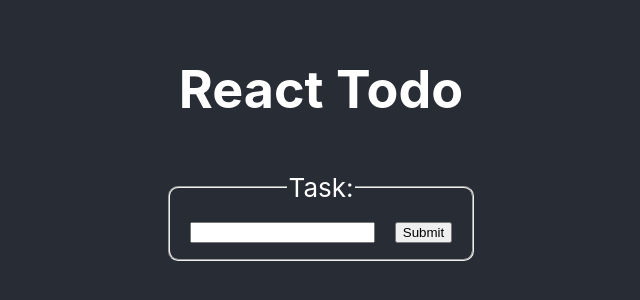
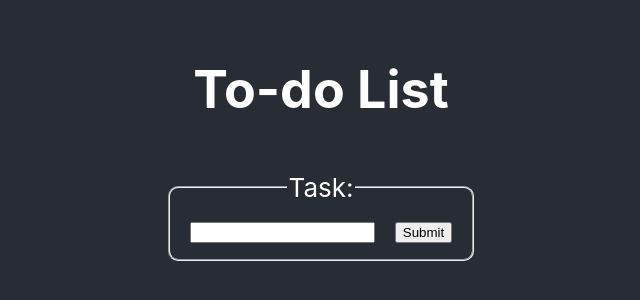
Before and after one commit to laisrhianne/react-todo, a React (Create React App) app: page / in a window 1280 px wide. Shown: the part 240-540 px from the top of the page, without its empty margins (319-959 px from the left). Built offline with nearby package versions, Linux system fonts and the light colour scheme.

Commit message:
comments added

```diff
--- a/public/index.html
+++ b/public/index.html
@@ -24,7 +24,7 @@
       work correctly both with client-side routing and a non-root public URL.
       Learn how to configure a non-root public URL by running `npm run build`.
     -->
-    <title>Todo List</title>
+    <title>To-do List</title>
   </head>
   <body>
     <noscript>You need to enable JavaScript to run this app.</noscript>
--- a/src/App.js
+++ b/src/App.js
@@ -4,8 +4,10 @@ import TodoForm from './components/TodoForm';
 import TodoList from './components/TodoList';
 
 function App() {
+  // add state to the function (todo)
   const [todos, setTodos] = useState([]);
 
+  // retrieves saved todos from local storage
   useEffect(() => {
     const storageTodos = JSON.parse(localStorage.getItem('todos-list'));
     if (storageTodos) {
@@ -13,6 +15,7 @@ function App() {
     }
   }, []);
 
+  // saves the todos in local storage everytime 'todos' changes
   useEffect(() => {
     localStorage.setItem('todos-list', JSON.stringify(todos));
   }, [todos]);
@@ -42,7 +45,7 @@ function App() {
   return (
     <div className='App'>
       <header className='App-header'>
-        <h1 style={styles.title}>React Todo</h1>
+        <h1 style={styles.title}>To-do List</h1>
         <TodoForm addTodo={addTodo} />
         <TodoList
           todos={todos}
--- a/src/components/Todo.js
+++ b/src/components/Todo.js
@@ -1,10 +1,12 @@
 import React from 'react';
 
 function Todo({ todo, toggleComplete, removeTodo }) {
+  // toggles the completed property of todo when the checkbox is clicked
   function handleCheckboxClick() {
     toggleComplete(todo.id);
   }
 
+  // removes todo when img remove is clicked
   function handleRemoveClick() {
     removeTodo(todo.id);
   }
--- a/src/components/TodoForm.js
+++ b/src/components/TodoForm.js
@@ -2,6 +2,7 @@ import React, { useState } from 'react';
 import { v4 as uuidv4 } from 'uuid';
 
 function TodoForm({ addTodo }) {
+  // adds state to function (todo)
   const [todo, setTodo] = useState({
     id: '',
     task: '',
@@ -13,10 +14,11 @@ function TodoForm({ addTodo }) {
     setTodo({ ...todo, task: e.target.value });
   }
 
+  // adds the todo when button is clicked
   function handleSubmit(e) {
     e.preventDefault();
     if (todo.task.trim()) {
-      // adds todo to the array of todos
+      // adds todo to the array of todos with unique id
       addTodo({ ...todo, id: uuidv4() });
       // resets task input
       setTodo({ ...todo, task: '' });
```
